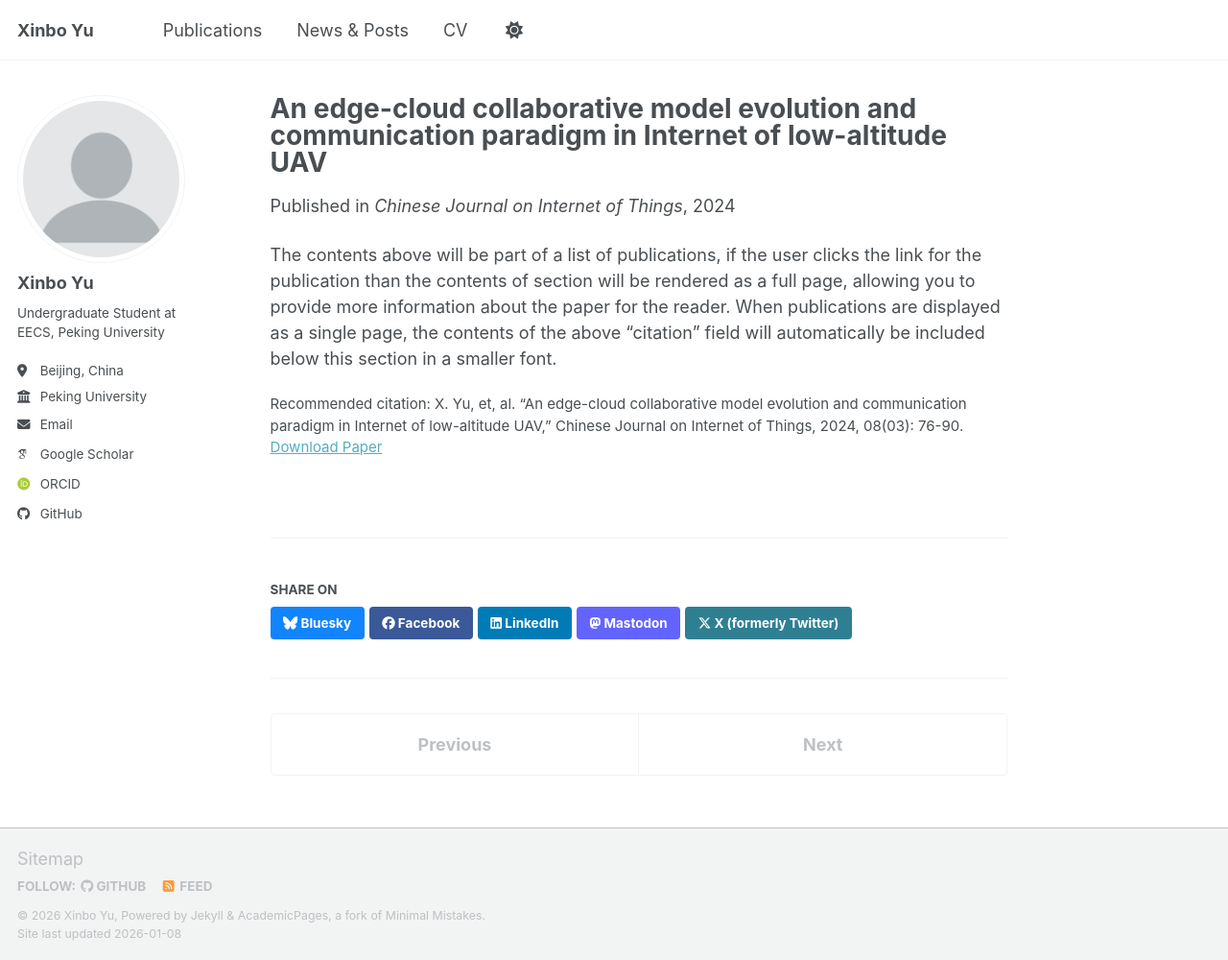
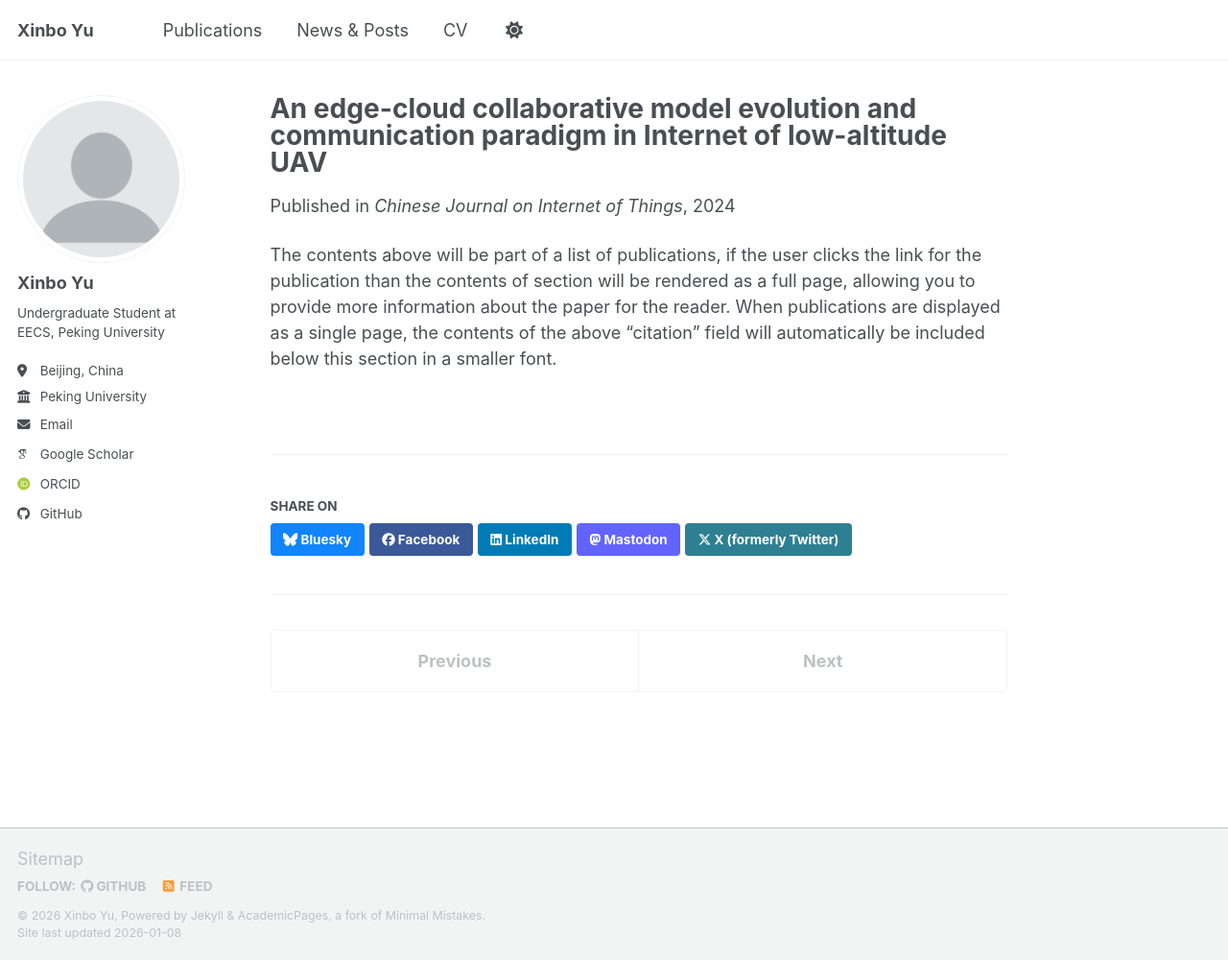
Before and after one commit to ZephyrYolo/ZephyrYolo.github.io, a Jekyll site: the page built from _publications/2024-08-19-wlwxb.md, in a window 1280 px wide and 1000 px high. Shown: the whole window at 96% size. Built offline with Jekyll 4.4.1, drawn with Linux system fonts in a browser that asks for light colours; some web fonts are replaced; a script bundle is joined from its source files by our own code; library files that are not in the unit come from our copies; some of the changed lines change nothing that is shown.

Commit message:
Update 2024-08-19-wlwxb.md

```diff
--- a/_publications/2024-08-19-wlwxb.md
+++ b/_publications/2024-08-19-wlwxb.md
@@ -9,6 +9,6 @@ venue: 'Chinese Journal on Internet of Things'
 #slidesurl: 'https://academicpages.github.io/files/slides1.pdf'
 paperurl: 'https://ZephyrYolo.github.io/files/wlwxb1.pdf'
 #bibtexurl: 'https://academicpages.github.io/files/bibtex1.bib'
-citation: 'X. Yu, et, al. “An edge-cloud collaborative model evolution and communication paradigm in Internet of low-altitude UAV,” Chinese Journal on Internet of Things, 2024, 08(03): 76-90.'
+#citation: 'X. Yu, et, al. “An edge-cloud collaborative model evolution and communication paradigm in Internet of low-altitude UAV,” Chinese Journal on Internet of Things, 2024, 08(03): 76-90.'
 ---
 The contents above will be part of a list of publications, if the user clicks the link for the publication than the contents of section will be rendered as a full page, allowing you to provide more information about the paper for the reader. When publications are displayed as a single page, the contents of the above "citation" field will automatically be included below this section in a smaller font.
```
